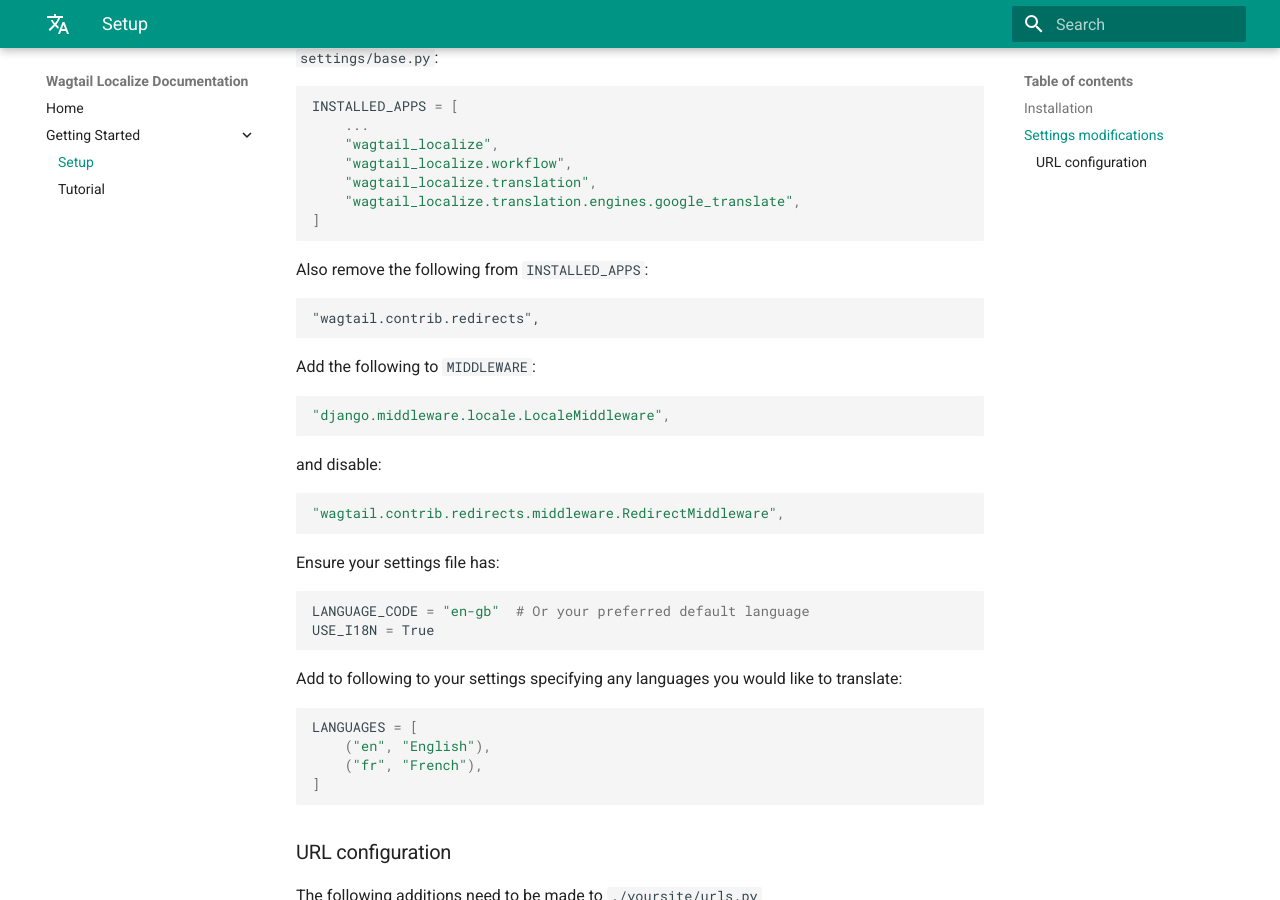
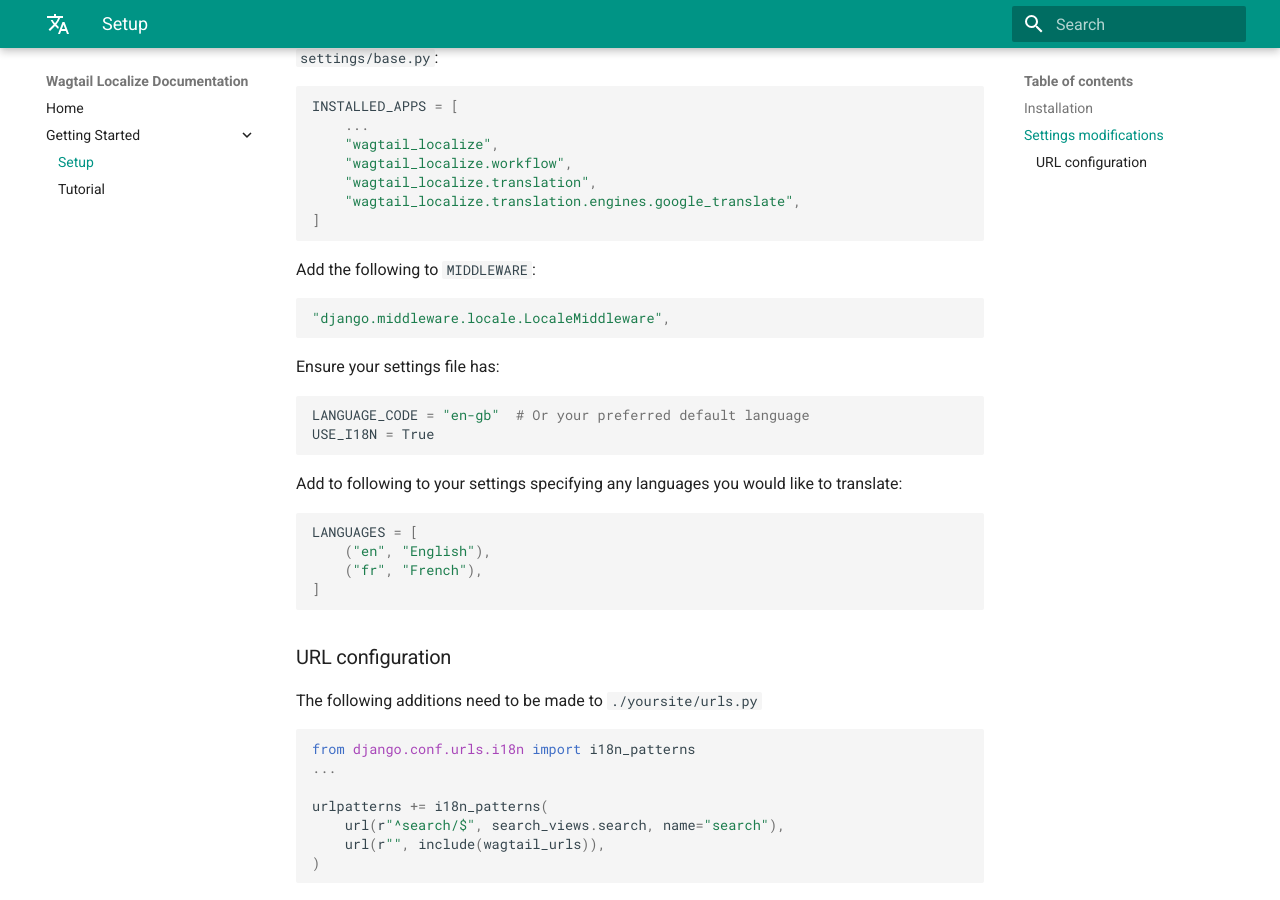
Before and after one commit to wagtail/wagtail-localize, an MkDocs documentation site: the page built from docs/setup.md, in a window 1280 px wide and 900 px high, scrolled down 384 px. Built offline with MkDocs 1.6.1 and Material for MkDocs 9.7.7, drawn with Linux system fonts in a browser that asks for light colours.

Commit message:
Remove disabling wagtailredirects step from setup docs

````diff
--- a/docs/setup.md
+++ b/docs/setup.md
@@ -20,22 +20,10 @@
 ]
 ```
 
-Also remove the following from `INSTALLED_APPS`:
-
-```
-"wagtail.contrib.redirects",
-```
-
 Add the following to `MIDDLEWARE`:
 
 ```python
 "django.middleware.locale.LocaleMiddleware",
-```
-
-and disable:
-
-```python
-"wagtail.contrib.redirects.middleware.RedirectMiddleware",
 ```
 
 Ensure your settings file has:
````
Also changed, not shown: README.md (+0 -12 lines).
